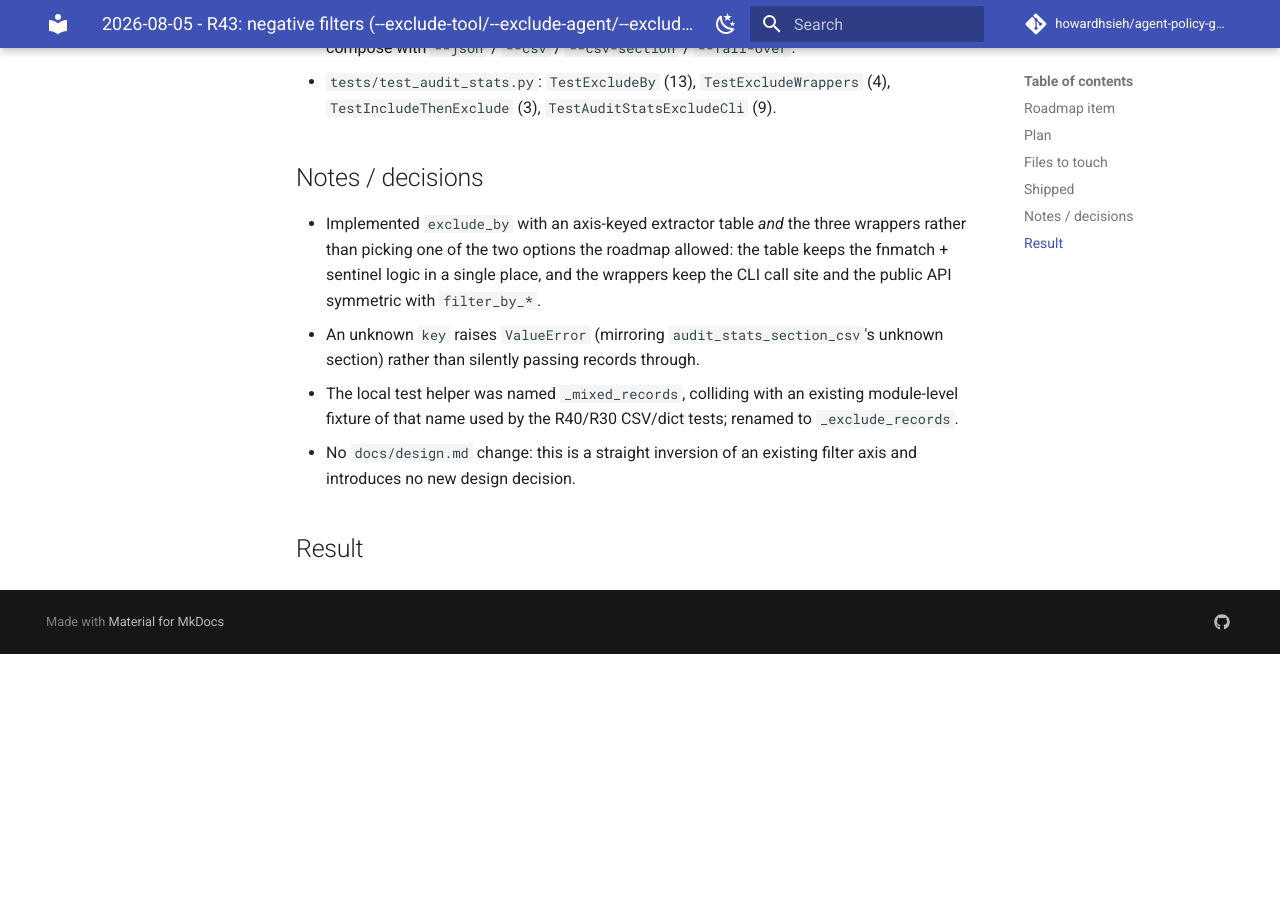
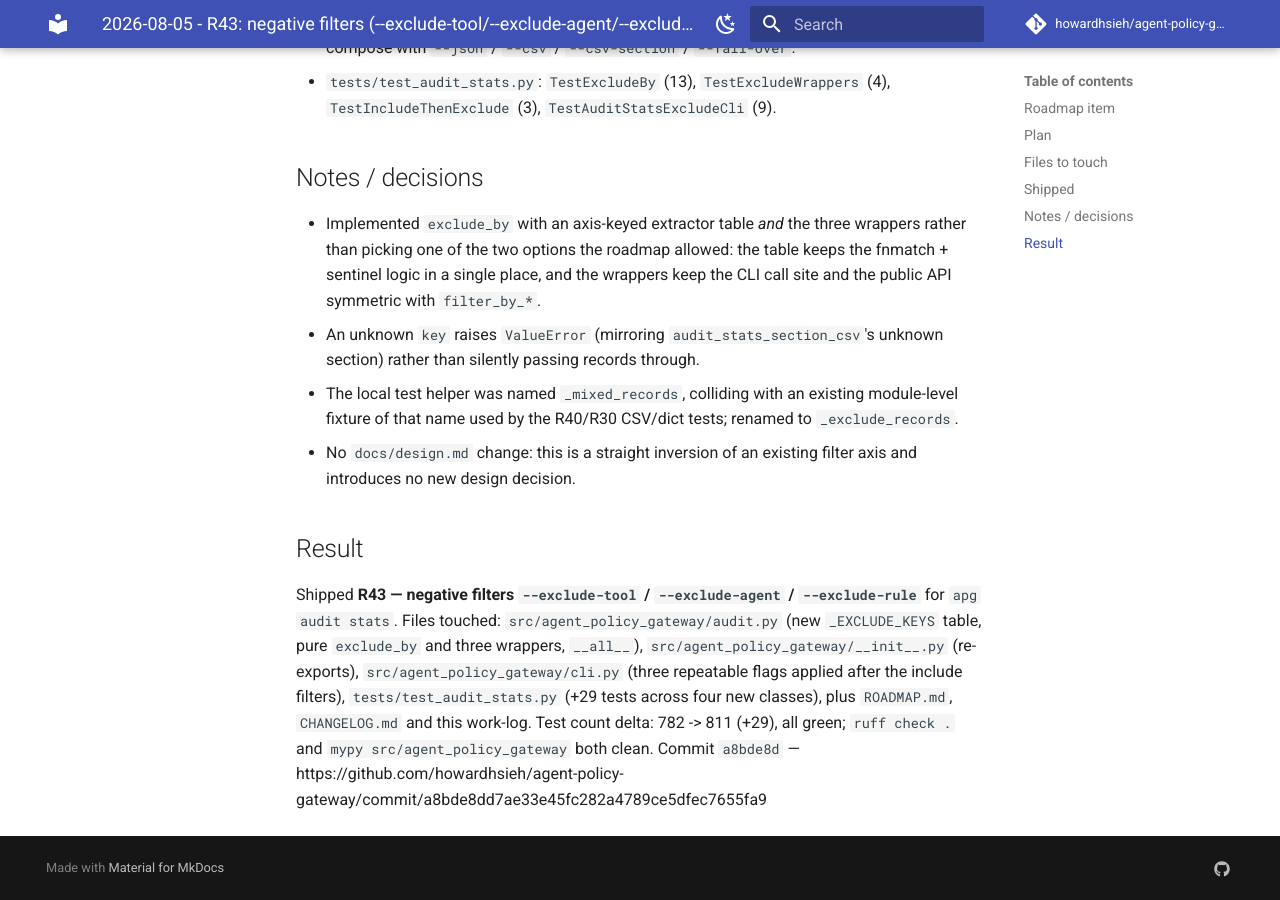
Before and after one commit to howardhsieh/agent-policy-gateway, an MkDocs documentation site: the page built from docs/work-log/2026-08-05.md, in a window 1280 px wide and 900 px high, scrolled down 1508 px. Built offline with MkDocs 1.6.1 and Material for MkDocs 9.7.7, drawn with Linux system fonts in a browser that asks for light colours; comment, search, counter and statistics services are not loaded; before the commit the page ends 2162 px from its top, so only the background shows below that.

Commit message:
docs: record R43 commit hash and finalize 2026-08-05 work-log

```diff
--- a/docs/work-log/2026-08-05.md
+++ b/docs/work-log/2026-08-05.md
@@ -63,3 +63,5 @@ exclude pattern; includes are applied first, then excludes.
   introduces no new design decision.
 
 ## Result
+
+Shipped **R43 — negative filters `--exclude-tool` / `--exclude-agent` / `--exclude-rule`** for `apg audit stats`. Files touched: `src/agent_policy_gateway/audit.py` (new `_EXCLUDE_KEYS` table, pure `exclude_by` and three wrappers, `__all__`), `src/agent_policy_gateway/__init__.py` (re-exports), `src/agent_policy_gateway/cli.py` (three repeatable flags applied after the include filters), `tests/test_audit_stats.py` (+29 tests across four new classes), plus `ROADMAP.md`, `CHANGELOG.md` and this work-log. Test count delta: 782 -> 811 (+29), all green; `ruff check .` and `mypy src/agent_policy_gateway` both clean. Commit `a8bde8d` — https://github.com/howardhsieh/agent-policy-gateway/commit/a8bde8dd7ae33e45fc282a4789ce5dfec7655fa9
```
Also changed, not shown: ROADMAP.md (+1 -1 lines).
